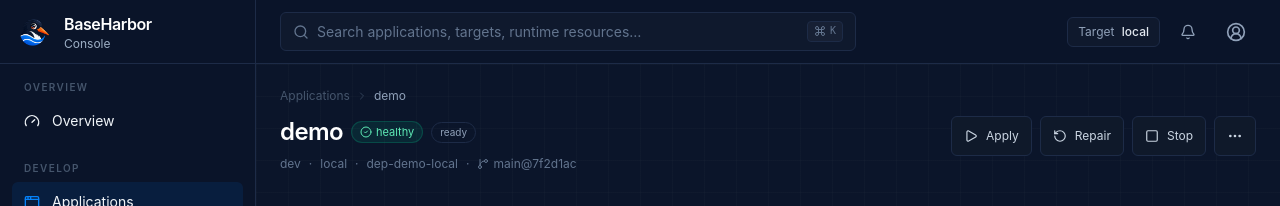
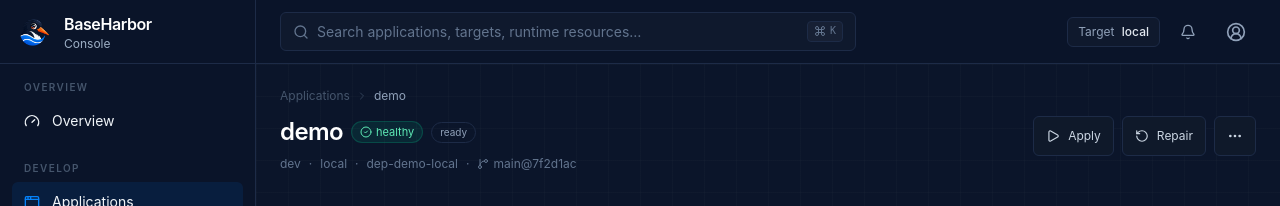
Before and after one commit to mcpdev80/baseharbor-console, a Next.js app: page /applications/app-demo in a window 1280 px wide. Shown: the top 206 px of the page. Built offline with nearby package versions, Linux system fonts and the light colour scheme.

Commit message:
feat: wire application actions through safety UX

```diff
--- a/src/app/applications/[id]/page.tsx
+++ b/src/app/applications/[id]/page.tsx
@@ -1,4 +1,4 @@
-import { GitBranch, MoreHorizontal, Play, RotateCcw, Square } from "lucide-react";
+import { GitBranch } from "lucide-react";
 import { notFound } from "next/navigation";
 import { baseHarborData } from "@/lib/baseharbor/data";
 import { HealthBadge } from "@/components/ui/badge";
@@ -6,6 +6,7 @@ import { Panel } from "@/components/ui/panel";
 import { RuntimeResourceTable } from "@/components/runtime/runtime-resource-table";
 import { Breadcrumbs } from "@/components/ui/breadcrumbs";
 import { ResourceTabs } from "@/components/ui/resource-tabs";
+import { ApplicationActions } from "@/components/applications/application-actions";
 
 export default async function ApplicationDetailPage({ params }: { params: Promise<{ id: string }> }) {
   const { id } = await params;
@@ -22,8 +23,6 @@ export default async function ApplicationDetailPage({ params }: { params: Promis
     resource.relationships.some((relationship) => relationship.kind === "application" && relationship.id === application.id),
   );
   const appExecutions = executions.filter((execution) => execution.resource.includes(application.name));
-
-  const button = "inline-flex min-h-10 items-center gap-2 rounded-md border border-[var(--border)] bg-[var(--panel)] px-3 text-xs text-slate-300 outline-none hover:border-[var(--bh-signal-blue)]/35 focus-visible:ring-2 focus-visible:ring-[var(--bh-signal-blue)]";
 
   return (
     <div className="mx-auto max-w-[1500px] space-y-5">
@@ -44,12 +43,7 @@ export default async function ApplicationDetailPage({ params }: { params: Promis
             </div>
           </div>
 
-          <div className="flex flex-wrap gap-2">
-            <button className={button}><Play className="size-3.5" /> Apply</button>
-            <button className={button}><RotateCcw className="size-3.5" /> Repair</button>
-            <button className={button}><Square className="size-3.5" /> Stop</button>
-            <button className={button} aria-label="More application actions"><MoreHorizontal className="size-4" /></button>
-          </div>
+          <ApplicationActions application={application} />
         </div>
       </div>
 
```
